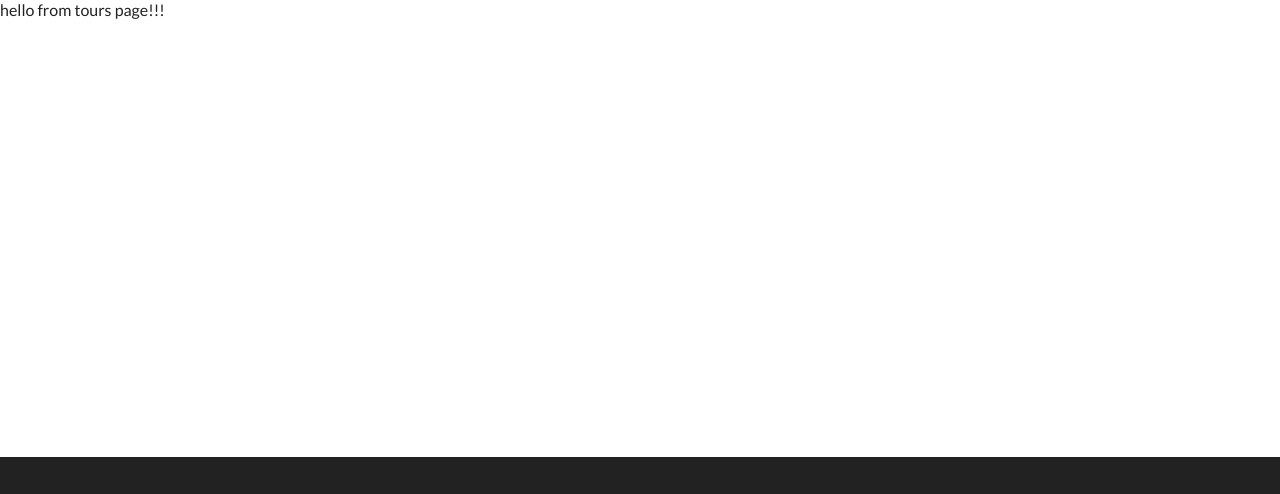
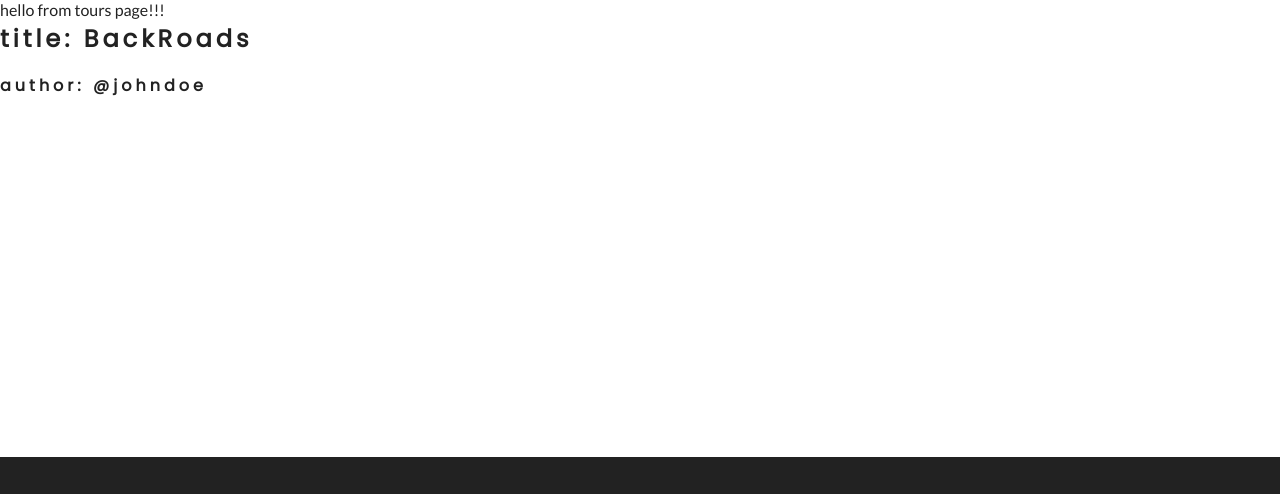
Before and after one commit to rae89/gatsby-backroads, a Gatsby site: page /tours in a window 1280 px wide. Shown: the part 148-642 px from the top of the page. Built offline with nearby package versions, Linux system fonts and the light colour scheme; Gatsby itself is replaced by a stand-in of ours.

Commit message:
add graphql header examples

```diff
--- a/gatsby-config.js
+++ b/gatsby-config.js
@@ -10,7 +10,10 @@
     description:
       "Explore awesome worldwide tours & discover what makes each of them unique. Forget your daily routine & say yes to adventure",
     author: "@johndoe",
-    data: ["item1", "item2"],
+    data: {
+      name: "name example",
+      age: 24,
+    },
   },
   plugins: [`gatsby-plugin-sass`, `gatsby-plugin-styled-components`],
 }
--- /dev/null
+++ b/src/examples/RegularHeader.js
@@ -0,0 +1,33 @@
+import React from "react"
+import { StaticQuery, graphql } from "gatsby"
+const getSiteData = graphql`
+  query {
+    site {
+      siteMetadata {
+        title
+        description
+        author
+        data {
+          age
+        }
+      }
+    }
+  }
+`
+export const RegularHeader = () => {
+  return (
+    <StaticQuery
+      query={getSiteData}
+      render={data => {
+        console.log(data)
+        return (
+          <div>
+            <h2>title: {data.site.siteMetadata.title}</h2>
+            <h4>author: {data.site.siteMetadata.author}</h4>
+          </div>
+        )
+      }}
+    />
+  )
+}
+export default RegularHeader
--- a/src/pages/tours.js
+++ b/src/pages/tours.js
@@ -1,8 +1,14 @@
 import React, { Component } from "react"
 import Layout from "../components/Layout"
+import Header from "../examples/RegularHeader"
 
 export default class tours extends Component {
   render() {
-    return <Layout>hello from tours page!!!</Layout>
+    return (
+      <Layout>
+        hello from tours page!!!
+        <Header />
+      </Layout>
+    )
   }
 }
```
Also changed, not shown: src/examples/Header.js (added, +30 -0 lines).
